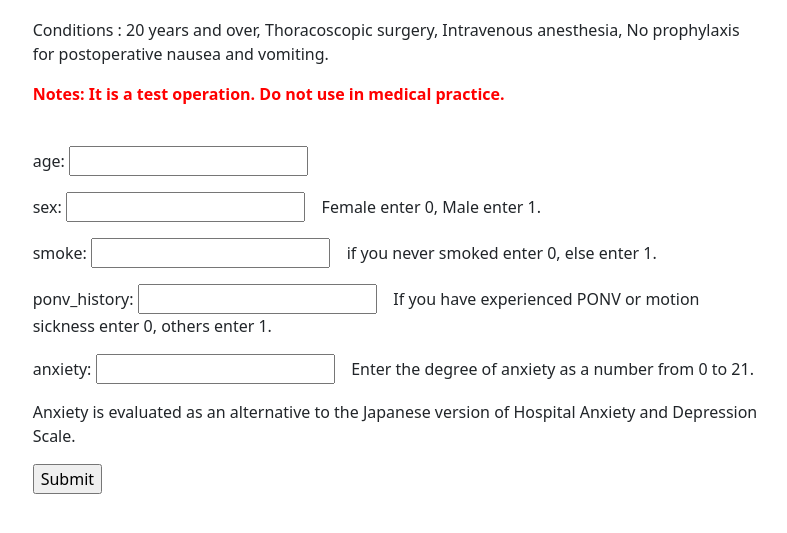
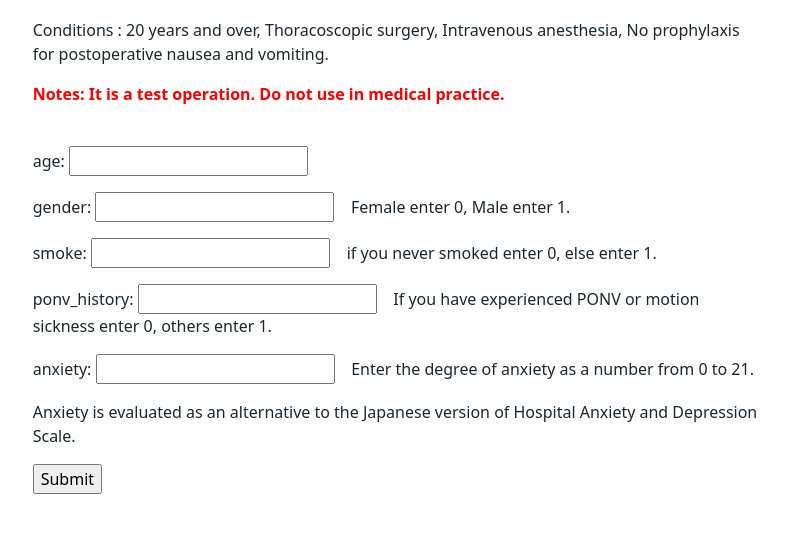
Before and after one commit to yktt-nuane/predict-ponv, a Django app: page / in a window 1280 px wide. Shown: the part 207-740 px from the top of the page, without its empty margins (242-1029 px from the left). Run offline with Django 4.2, Linux system fonts and the light colour scheme; some libraries are stand-ins or nearby versions.

Commit message:
change sex to gender

```diff
--- a/ponv/forms.py
+++ b/ponv/forms.py
@@ -4,7 +4,7 @@ from django.core.validators import MaxValueValidator, MinValueValidator
 
 class ModelForm(forms.Form):
     age = forms.IntegerField(label='age',validators=[MinValueValidator(20), MaxValueValidator(120)], help_text='')
-    sex = forms.IntegerField(label='sex',validators=[MinValueValidator(0), MaxValueValidator(1)], help_text='Female enter 0, Male enter 1.')
+    gender = forms.IntegerField(label='gender',validators=[MinValueValidator(0), MaxValueValidator(1)], help_text='Female enter 0, Male enter 1.')
     smoke = forms.IntegerField(label='smoke',validators=[MinValueValidator(0), MaxValueValidator(1)], help_text='if you never smoked enter 0, else enter 1.')
     ponv_history = forms.IntegerField(label='ponv_history',validators=[MinValueValidator(0), MaxValueValidator(1)], help_text='If you have experienced PONV or motion sickness enter 0, others enter 1.')
     anxiety = forms.IntegerField(label='anxiety',validators=[MinValueValidator(0), MaxValueValidator(21)], help_text='Enter the degree of anxiety as a number from 0 to 21.')
--- a/ponv/views.py
+++ b/ponv/views.py
@@ -14,14 +14,14 @@ def predict_model(request):
         if form.is_valid():
             # process the data in form.cleaned_data as required
             age = form.cleaned_data['age']
-            sex = form.cleaned_data['sex']
+            gender = form.cleaned_data['gender']
             smoke = form.cleaned_data['smoke']
             ponv_history = form.cleaned_data['ponv_history']
             anxiety = form.cleaned_data['anxiety']
 
             # Run new features through ML model
             model_features = [
-                [age, sex, smoke, ponv_history, anxiety]]
+                [age, gender, smoke, ponv_history, anxiety]]
             loaded_model = pickle.load(
                 open("predict_model/ponv_model.pkl", 'rb'))
             prediction = loaded_model.predict(model_features)[0]
--- a/templates/ponv/home.html
+++ b/templates/ponv/home.html
@@ -15,8 +15,8 @@
         <p>{{ form.age.errors }}</p>
     </div>
     <div>
-        <label>{{ form.sex.label }}</label>: {{ form.sex }}&nbsp;&nbsp;&nbsp;&nbsp;{{ form.sex.help_text }}
-        <p>{{ form.sex.errors }}</p>
+        <label>{{ form.gender.label }}</label>: {{ form.gender }}&nbsp;&nbsp;&nbsp;&nbsp;{{ form.gender.help_text }}
+        <p>{{ form.gender.errors }}</p>
     </div>
     <div>
         <label>{{ form.smoke.label }}</label>: {{ form.smoke }}&nbsp;&nbsp;&nbsp;&nbsp;{{ form.smoke.help_text }}
```
Also changed, not shown: README.md.
